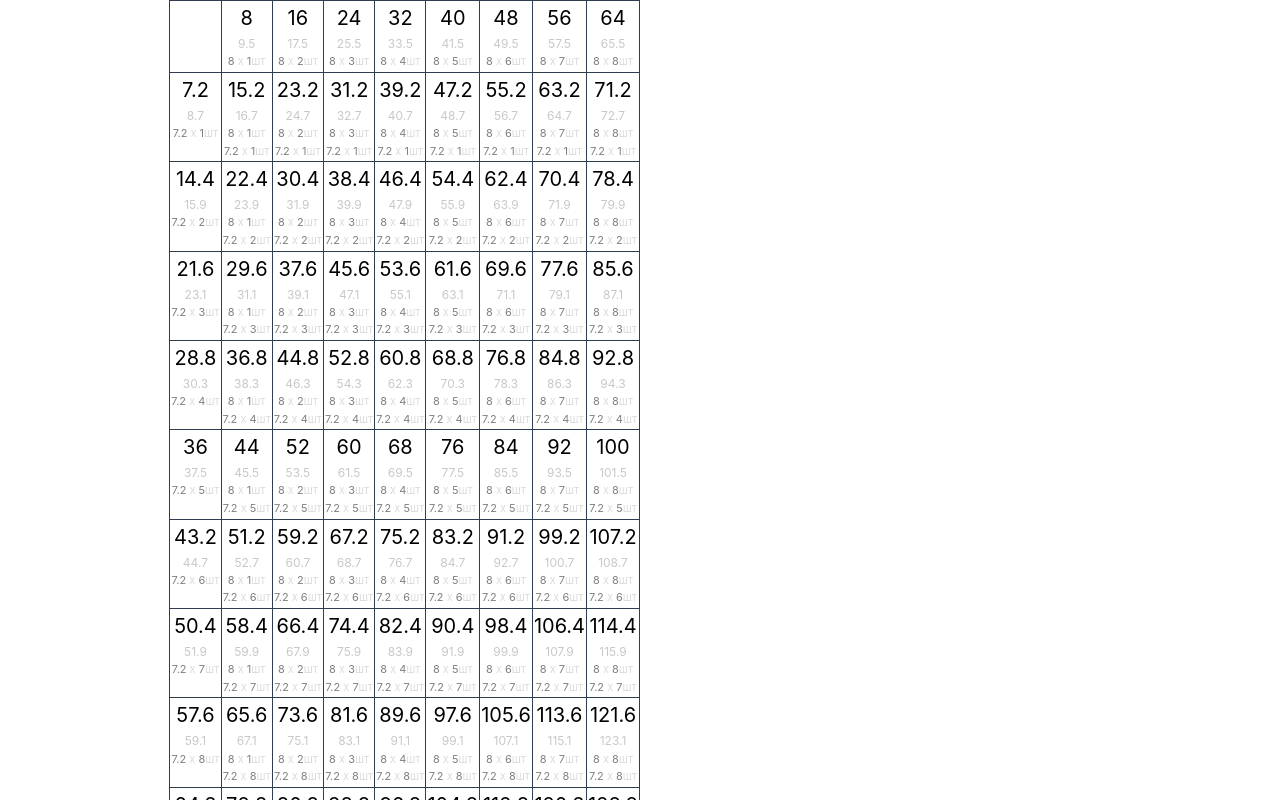
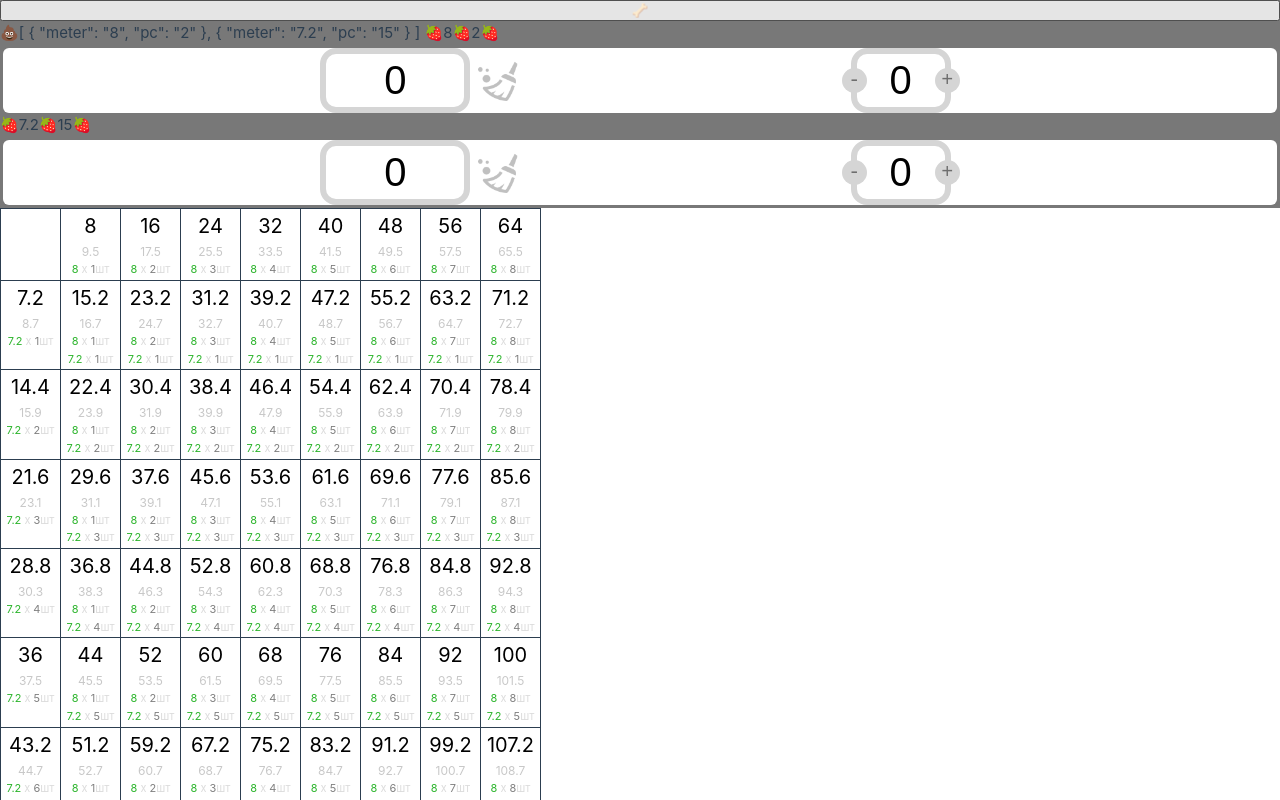
Before and after one commit to carculatr/carculatr-carculatr.github.io, a Vue app: page / in a window 1280 px wide. Shown: the top 800 px of the page. Built offline with nearby package versions, Linux system fonts and the light colour scheme.

Commit message:
table and input

```diff
--- a/src/App.vue
+++ b/src/App.vue
@@ -20,8 +20,8 @@ import InputsList from './components/InputsList.vue'
     <!-- <TheWelcome /> -->
     <!-- <NumKeyboard /> -->
 
+    <InputsList/>
     <TableBox/>
-    <!-- <InputsList/> -->
 
     <!-- <TaBlica2/> -->
     <!-- <TaBlica2 /> -->
@@ -34,31 +34,15 @@ import InputsList from './components/InputsList.vue'
   </main>
 </template>
 
-<style scoped>
-header {
-  line-height: 1.5;
-}
-
-.logo {
-  display: block;
-  margin: 0 auto 2rem;
+<style>
+body{
+  padding: none;
+  margin: none;;
 }
 
 @media (min-width: 1024px) {
-  header {
-    display: flex;
-    place-items: center;
-    padding-right: calc(var(--section-gap) / 2);
-  }
-
-  .logo {
-    margin: 0 2rem 0 0;
-  }
 
   header .wrapper {
-    display: flex;
-    place-items: flex-start;
-    flex-wrap: wrap;
   }
 }
 </style>
--- a/src/assets/main.css
+++ b/src/assets/main.css
@@ -1,11 +1,11 @@
 @import './base.css';
 
 #app {
-  max-width: 1280px;
-  margin: 0 auto;
-  padding: 2rem;
+  /* max-width: 1280px; */
+  /* margin: 0 auto; */
+  /* padding: 2rem; */
 
-  font-weight: normal;
+  /* font-weight: normal; */
 }
 
 a,
@@ -23,13 +23,13 @@ a,
 
 @media (min-width: 1024px) {
   body {
-    display: flex;
-    place-items: center;
+    /* display: flex; */
+    /* place-items: center; */
   }
 
   #app {
-    display: grid;
-    grid-template-columns: 1fr 1fr;
-    padding: 0 2rem;
+    /* display: grid; */
+    /* grid-template-columns: 1fr 1fr; */
+    /* padding: 0 2rem; */
   }
 }
--- a/src/components/InputBox2.vue
+++ b/src/components/InputBox2.vue
@@ -1,5 +1,15 @@
-<!--
 <script setup>
+import { useMovieStore } from '../stores/dataForCalculation'
+const moveieStore = useMovieStore()
+import { ref, watch, onMounted } from 'vue'
+const counter = ref(0)
+const meter = ref(0)
+// const meter = ref(333);
+// pc:"",
+// counter: '',
+// displayCounter: '',
+// meter: 7.23,
+// focused: false
 const props = defineProps({
   movie: {
     type: Object,
@@ -7,71 +17,36 @@ const props = defineProps({
     default: () => {}
   }
 })
-</script> -->
 
-<script setup>
-
-</script>
-<script >
-import { useMovieStore } from '../stores/dataForCalculation'
-// const moveieStore = useMovieStore()
-
-
-export default {
-  props: {
-    movie:Object,
-    propsMeter: String
-  },
-  created: function () {
-    console.log('🥕', this.propsMeter)
-    // this.meter = 5
-    this.meter = this.movie.meter
-    this.counter = this.movie.pc
-
-    console.log("🧴",this.movie.meter);
-  },
-
-  data: function () {
-    return {
-      // msg: 'Я родился',
-      pc:"",
-      counter: '',
-      displayCounter: '',
-      meter: 7.23,
-      focused: false
-    }
-  },
-  methods: {
-    minus: function () {
-      this.counter--
-      if (this.counter <= 0) this.counter = ''
-      // moveieStore.setActiveTab(this.counter)
-    },
-    plus: function () {
-      this.counter++
-      // moveieStore.setActiveTab(this.counter)
-    },
-    eraser: function () {
-      const input = this.$refs.email
-      this.$refs.email.focus()
-      this.meter = ''
-      this.counter = ''
-    }
-  },
-  watch: {
-    meter: function (newVal) {
-
-    },
-    counter: function (newVal, oldVal) {
-      // if (newVal <= 0) this.counter = '0'
-    }
+var minus = function () {
+  if (this.counter <= 0) {
+    this.counter = ''
+    moveieStore.movies[0].pc = this.counter
+  } else {
+    this.counter--
+    moveieStore.movies[0].meter = 0
+    moveieStore.movies[0].pc = 0
   }
 }
+var plus = function () {
+  this.counter++
+  moveieStore.movies[0].meter = this.counter
+  moveieStore.movies[0].pc = this.counter
+}
+
+const inputMeter = ref()
+var eraser = function () {
+  meter.value = ''
+  counter.value = ''
+  this.inputMeter.focus()
+}
+// watch(counter, async (newQuestion, oldQuestion) => {
+// console.log("🍃☠☠☠",newQuestion)
+// })
 </script>
 
 <template>
-  🍓{{movie.meter}}🍓{{movie.pc}}🍓
-
+  🍓{{ movie.meter }}🍓{{ movie.pc }}🍓
 
   <!-- <input @focus="focused = true" @blur="focused = false" /> -->
   <!-- <span v-show="focused">FOCUS444ED</span> -->
@@ -80,8 +55,9 @@ export default {
     <div class="meterPc qwe">
       <!-- м. -->
       <!-- <br> -->
-      <input ref="email" v-model="meter" type="number" class="meter" />
-      <button @click="eraser" class="eraser"></button>
+      <input ref="inputMeter" v-model="meter" type="number" class="meter" />
+      <button @click="moveieStore.toggleWathed(3)" class="eraser"></button>
+      <!-- <button @click="eraser" class="eraser"></button> -->
     </div>
     <div class="boxPc">
       <!-- шт -->
--- a/src/components/InputsList.vue
+++ b/src/components/InputsList.vue
@@ -15,7 +15,7 @@ const moveieStore = useMovieStore()
   <div id="box">
         <button @click="qwe(198889)">🦴</button>
     <!-- <InputBox propsMeter="123" /> -->
-    💩
+    💩{{ moveieStore.movies }}
     <!-- <Movie v-for="movie of moveieStore.movies" :key="movie.id" :movie="movie" /> -->
     <InputBox2 v-for="movie of moveieStore.movies" :key="movie.id" :movie="movie" />
 
@@ -35,12 +35,18 @@ const moveieStore = useMovieStore()
   min-height: 140px;
   display: flex;
   flex-direction: column;
-  top: 0px;
+  /* top: 0px; */
   left: 0px;
   position: absolute;
   width: 100%;
   height: 50%;
   background: #787878;
   padding-bottom: 3px;
+
+
+  /* background: red; */
+  position:relative;
+  /* top:0px; */
+  left:0px;
 }
 </style>
--- a/src/components/table/TableBox.vue
+++ b/src/components/table/TableBox.vue
@@ -1,24 +1,29 @@
 <script setup>
-import { ref, onMounted } from 'vue'
+import { ref, watch, onMounted } from 'vue'
 import TableLine from './TableLine.vue'
 import { useMovieStore } from '../../stores/dataForCalculation'
 const moveieStore = useMovieStore()
 const rollLength = 71
-const rowCount = ref(1)
-const lineCount = ref(5)
+const rowCount = ref(0)
+const lineCount = ref(0)
 
-var  calculatePc = function() {
-  console.log('🧴', `
- ${rollLength} / ${moveieStore.movies[0].meter}
- ${rollLength / moveieStore.movies[0].meter}
- ${Math.round(rollLength / moveieStore.movies[0].meter)}
-  `)
-  rowCount.value = Math.round(rollLength / moveieStore.movies[0].meter);
-  lineCount.value = Math.round(rollLength / moveieStore.movies[1].meter);
+var calculatePc = function () {
+  //   console.log('🧴', `
+  //  ${rollLength} / ${moveieStore.movies[0].meter}
+  //  ${rollLength / moveieStore.movies[0].meter}
+  //  ${Math.round(rollLength / moveieStore.movies[0].meter)}
+  //   `)
+  rowCount.value = Math.round(rollLength / moveieStore.movies[0].meter)
+  lineCount.value = Math.round(rollLength / moveieStore.movies[1].meter)
+}
+calculatePc()
 
+watch(moveieStore.movies, async () => {
+  console.log("❓")
+  calculatePc()
+  console.log(rowCount);
+})
 
-}
-calculatePc();
 </script>
 
 <script>
@@ -43,8 +48,11 @@ export default {
     </tbody>
   </table>
 </template>
-<style>
+<style scoped>
 table {
+  /* position: absolute; */
+  top: 5px;
+  left: 5px;
   border-collapse: collapse;
 }
 </style>
--- a/src/components/table/TableRow.vue
+++ b/src/components/table/TableRow.vue
@@ -1,5 +1,5 @@
 <script setup>
-import { ref, onMounted } from 'vue'
+import { ref,watch, onMounted } from 'vue'
 // import TableRow from './TableRow.vue'
 import { useMovieStore } from '../../stores/dataForCalculation'
 const moveieStore = useMovieStore()
@@ -10,36 +10,53 @@ const props = defineProps({
 })
 const pc1 = props.rowNumber - 1
 const pc2 = props.lineNumber - 1
-const rollLength = ref(0)
-function calculate() {
-  var meter1 = moveieStore.movies[0].meter * 1000 //метраж1 (умноженный на 1000 дабы избавиться от бага с плавающей запятой)
-  var meter2 = moveieStore.movies[1].meter * 1000 //метраж2
-  var summ = meter1 * pc1 + meter2 * pc2
-  summ = summ / 1000 //обход бага с плавающей запятой
-  rollLength.value = summ
-  //   console.log(`
-  // ${meter1} * ${pc1} + ${meter2} * ${pc2}
-  //   ${summ/1000}`);
-}
-calculate()
+// const rollLength = ref(0)
+// function calculate() {
+//   var meter1 = moveieStore.movies[0].meter * 1000 //метраж1 (умноженный на 1000 дабы избавиться от бага с плавающей запятой)
+//   var meter2 = moveieStore.movies[1].meter * 1000 //метраж2
+//   var summ = meter1 * pc1 + meter2 * pc2
+//   summ = summ / 1000 //обход бага с плавающей запятой
+//   rollLength.value = summ
+// }
+// calculate()
+
+// watch works directly on a ref
+watch(moveieStore.movies[0], async (newQuestion, oldQuestion) => {
+  // console.log("🍃🤷‍♂️🤷‍♂️🤷‍♂️"/*,newQuestion*/)
+})
 </script>
 
 <template>
   <td>
     <div class="cell" v-if="pc1 != 0 || pc2 != 0">
-      <div class="rollLength">{{ rollLength }}</div>
-      <div class="poltora">{{ rollLength + 1.5 }}</div>
+      <!-- #TODO разобраться с реактивостью -->
+      <!-- <div class="rollLength">{{ rollLength }}</div> -->
+      <!-- <div class="poltora">{{ rollLength + 1.5 }}</div> -->
+      <div class="rollLength">{{ ((moveieStore.movies[0].meter * 1000) * pc1 + (moveieStore.movies[1].meter * 1000) * pc2)/1000 }}</div>
+      <div class="poltora">{{ ((moveieStore.movies[0].meter * 1000) * pc1 + (moveieStore.movies[1].meter * 1000) * pc2)/1000 + 1.5 }}</div>
 
-      <div class="pc" v-if="pc1 != 0">
+      <div class="pc-box" v-if="pc1 != 0">
         <div>
-          {{ moveieStore.movies[0].meter }} <span class="x">x</span> {{ pc1
-          }}<span class="pc-descripion">шт</span>
+          <span class="meter">
+            {{ moveieStore.movies[0].meter }}
+          </span>
+          <span class="x"> x </span>
+          <span class="pc">
+            {{ pc1 }}
+          </span>
+          <span class="pc-descripion">шт</span>
         </div>
       </div>
-      <div class="pc" v-if="pc2 != 0">
+      <div class="pc-box" v-if="pc2 != 0">
         <div>
-          {{ moveieStore.movies[1].meter }} <span class="x">x</span> {{ pc2
-          }}<span class="pc-descripion">шт</span>
+          <span class="meter">
+            {{ moveieStore.movies[1].meter }}
+          </span>
+          <span class="x"> x </span>
+          <span class="pc">
+            {{ pc2 }}
+          </span>
+          <span class="pc-descripion">шт</span>
         </div>
       </div>
     </div>
@@ -51,7 +68,7 @@ calculate()
   color: black;
   font-size: 20px;
 }
-.pc {
+.pc-box {
   font-size: 11px;
   /* background: red; */
   border-radius: 3px;
@@ -73,6 +90,7 @@ calculate()
   /* border: solid blue 1px; */
 }
 td {
+  min-width: 60px;
   /* background: tomato; */
   /* margin:0px; */
   border: 1px solid;
@@ -87,4 +105,6 @@ td {
   /* padding:0 1px ; */
   color: rgb(220, 220, 220);
 }
+/* .pc{color:rgba(200, 0, 0, 0.719);} */
+.meter{color:rgba(0, 165, 0, 0.83)}
 </style>
--- a/src/stores/dataForCalculation.js
+++ b/src/stores/dataForCalculation.js
@@ -21,6 +21,11 @@ export const useMovieStore = defineStore('movieStore', {
       // this.aciveTab = id;
       console.log('🦴', this.movies)
       this.movies[0].meter = id
+    },
+    toggleWathed(id) {
+      // console.log("");
+      // const idx = this.movies.findIndex(el => el.id === id)
+      console.log("💔",id);
     }
   }
 })
```
